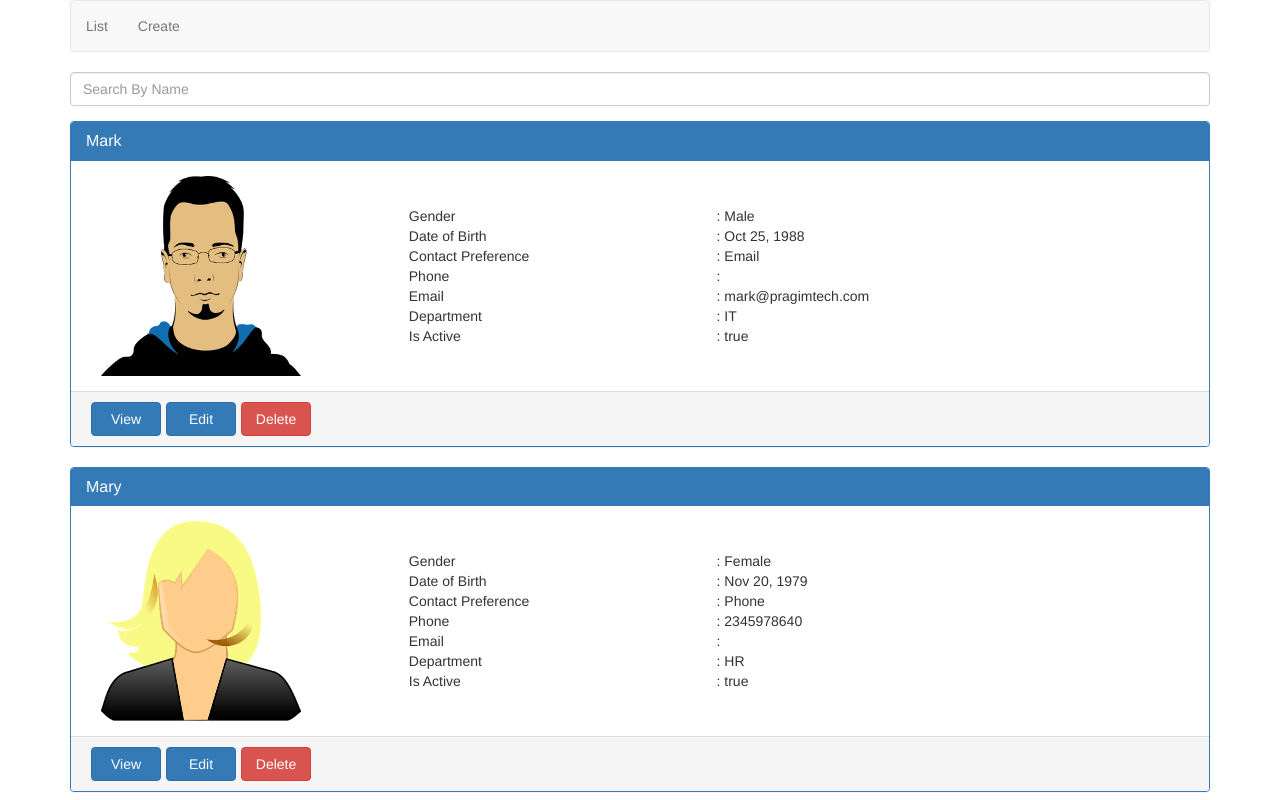
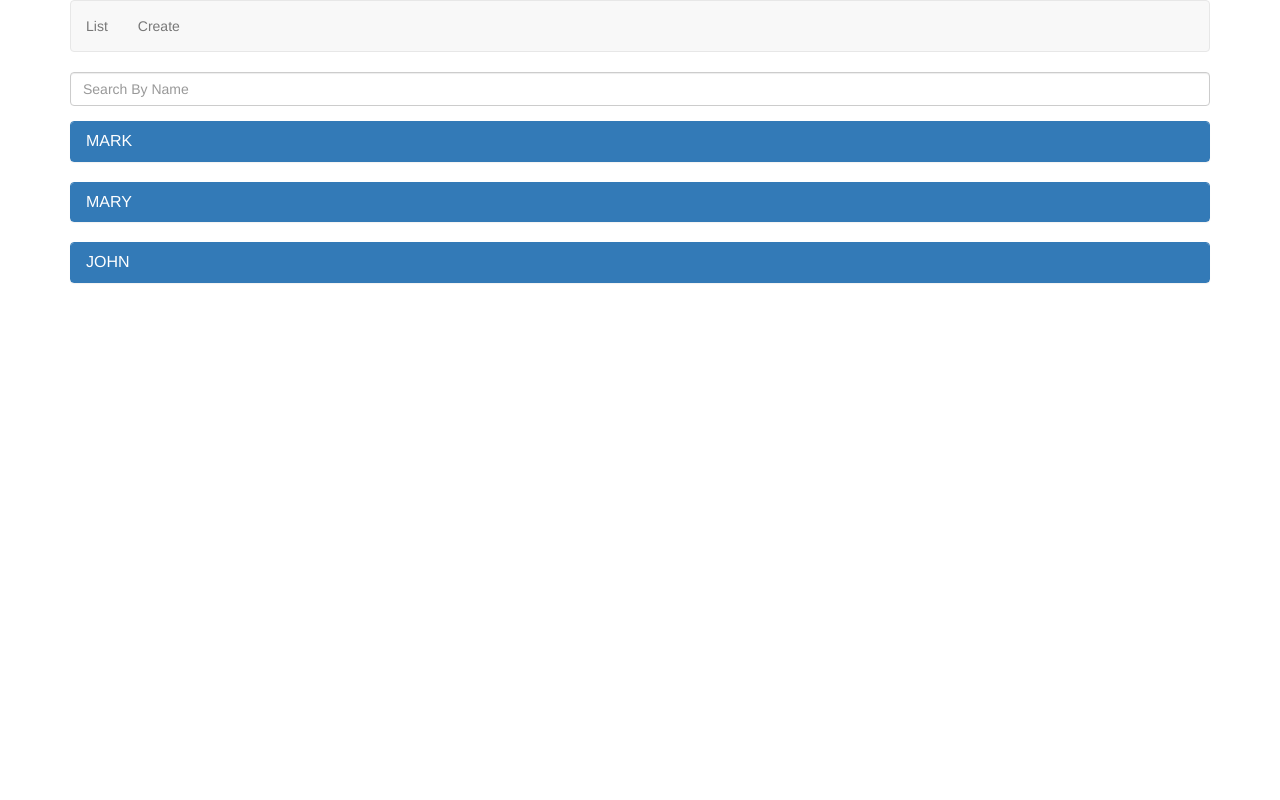
Before and after one commit to hanuman-jhaGmail/angularcrud-v1, an Angular app: page /list in a window 1280 px wide. Shown: the top 800 px of the page. Built offline with nearby package versions, Linux system fonts and the light colour scheme.

Commit message:
Angular content Projection-Accordion

```diff
--- a/src/app/app.module.ts
+++ b/src/app/app.module.ts
@@ -17,6 +17,7 @@
 import { EmployeeListResolverService } from './employees/employee-list-resolver.service';
 import { PageNotFoundComponent } from './page-not-found.component';
 import { EmployeeDetailsGuardService } from './employees/employee-details-guard.service';
+import { AccordionComponent } from './shared/accordion.component';
 
 const appRoutes: Routes = [
   {
@@ -48,7 +49,8 @@
     DisplayEmployeeComponent,
     EmployeesDetailsComponent,
     EmployeeFilterPipe,
-    PageNotFoundComponent
+    PageNotFoundComponent,
+    AccordionComponent
   ],
   imports: [
     BrowserModule,
--- a/src/app/employees/display-employee.component.html
+++ b/src/app/employees/display-employee.component.html
@@ -1,11 +1,5 @@
-<div class="panel panel-primary" [class.panel-success]="selectedEmployeeId === employee.id">
-  <div class="panel-heading pointerCursor" (click)="isHidden = !isHidden">
-    <h3 class="panel-title">{{employee.name}}</h3>
-  </div>
-  <!-- *ngIf="panelExpanded" -->
-  <!-- [hidden]="isHidden" -->
-  <div class="panel-body" [hidden]="isHidden">
-    <div class="col-xs-10">
+<app-accordion [title]="employee.name" [hasJustViewed]="selectedEmployeeId === employee.id" [isHidden]="true">
+    <div class="col-xs-10 myPanelBody">
         <div class="row vertical-align">
           <div class="col-xs-4">
             <img class="imageClass" [src]="employee.photoPath" />
@@ -75,8 +69,7 @@
           </div>
         </div>
     </div>
-  </div>
-  <div class="panel-footer" [hidden]="isHidden">
+    <div class="myPanelFooter">
         <button class="btn btn-primary" (click)="viewEmployee()">View</button>
         <button class="btn btn-primary" (click)="editEmployee()">Edit</button>
         <span *ngIf="confirmDelete" style="Margin: 0 0 0 5px">
@@ -86,4 +79,4 @@
         </span>
         <button *ngIf="!confirmDelete" class="btn btn-danger" (click)="confirmDelete=true">Delete</button>
     </div>
-</div>
+</app-accordion>
--- a/src/app/employees/display-employee.component.ts
+++ b/src/app/employees/display-employee.component.ts
@@ -14,8 +14,6 @@
   @Input() searchTerm: string;
   @Output() notifyDelete: EventEmitter<number> =  new EventEmitter<number>();
   confirmDelete = false;
-  panelExpanded = true;
-  isHidden = false;
 
   constructor(private _route: ActivatedRoute, private _router: Router,
               private _employeeService: EmployeeService) { }
--- /dev/null
+++ b/src/app/shared/accordion.component.css
@@ -0,0 +1,3 @@
+.pointerCursor {
+    cursor: pointer;
+}
--- /dev/null
+++ b/src/app/shared/accordion.component.html
@@ -0,0 +1,11 @@
+<div class="panel panel-primary" [class.panel-success]="hasJustViewed">
+  <div class="panel-heading pointerCursor" (click)="isHidden = !isHidden">
+    <h3 class="panel-title">{{title | uppercase}}</h3>
+  </div>
+  <div class="panel-body" [hidden]="isHidden">
+    <ng-content select=".myPanelBody"></ng-content>
+  </div>
+  <div class="panel-footer" [hidden]="isHidden">
+    <ng-content select=".myPanelFooter"></ng-content>
+  </div>
+</div>
--- /dev/null
+++ b/src/app/shared/accordion.component.ts
@@ -0,0 +1,17 @@
+import { Component, OnInit, Input } from '@angular/core';
+
+@Component({
+  selector: 'app-accordion',
+  templateUrl: './accordion.component.html',
+  styleUrls: ['./accordion.component.css']
+})
+export class AccordionComponent implements OnInit {
+  @Input() hasJustViewed: boolean;
+  @Input() title: string;
+  @Input() isHidden = false;
+  constructor() { }
+
+  ngOnInit() {
+  }
+
+}
```
Lines whose indentation alone changed are shown as unchanged.
